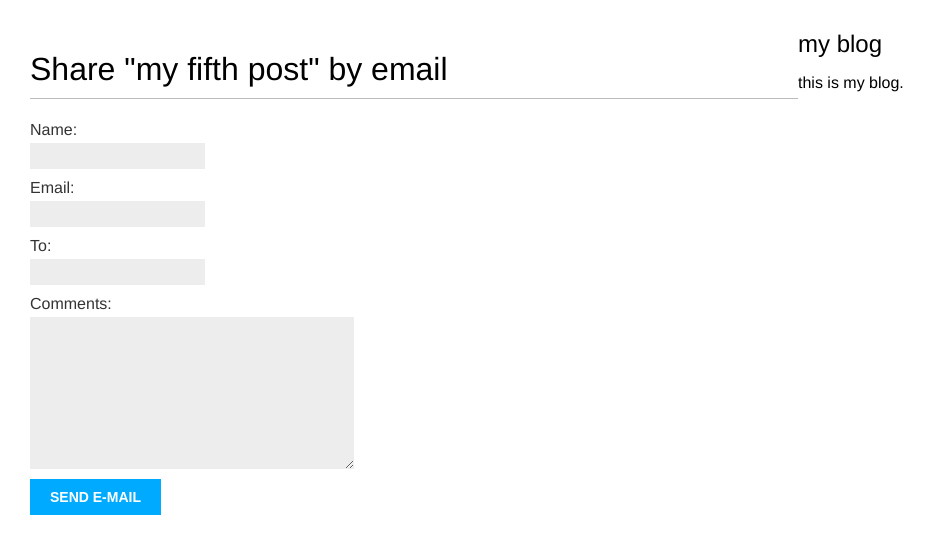
After one commit to ziadfox88/dddjango, a Django app: page /6/share/ in a window 1280 px wide. The commit adds this page. Shown: the top 554 px of the page, without its empty margins (0-936 px from the left). Run offline with Django 5.2, Linux system fonts and the light colour scheme; data comes from the database, SQL or seed files in the repository; both versions use the stored data as it was after the commit.

Commit message:
add email sender

```diff
--- /dev/null
+++ b/blog/forms.py
@@ -0,0 +1,9 @@
+from django import forms
+from django.core.mail import send_mail
+
+
+class EmailPostForm(forms.Form):
+    name = forms.CharField(max_length=25)
+    email = forms.EmailField()
+    to = forms.EmailField()
+    comments = forms.CharField(required=False, widget=forms.Textarea)
--- /dev/null
+++ b/blog/static/css/blog.css
@@ -0,0 +1,92 @@
+body {
+    margin:0;
+    padding:0;
+    font-family:helvetica, sans-serif;
+}
+
+a {
+    color:#00abff;
+    text-decoration:none;
+}
+
+h1 {
+    font-weight:normal;
+    border-bottom:1px solid #bbb;
+    padding:0 0 10px 0;
+}
+
+h2 {
+    font-weight:normal;
+    margin:30px 0 0;
+}
+
+#content {
+    float:left;
+    width:60%;
+    padding:0 0 0 30px;
+}
+
+#sidebar {
+    float:right;
+    width:30%;
+    padding:10px;
+    background:#efefef;
+    height:100%;
+}
+
+p.date {
+    color:#ccc;
+    font-family: georgia, serif;
+    font-size: 12px;
+    font-style: italic;
+}
+
+/* pagination */
+.pagination {
+    margin:40px 0;
+    font-weight:bold;
+}
+
+/* forms */
+label {
+    float:left;
+    clear:both;
+    color:#333;
+    margin-bottom:4px;
+}
+input, textarea {
+    clear:both;
+    float:left;
+    margin:0 0 10px;
+    background:#ededed;
+    border:0;
+    padding:6px 10px;
+    font-size:12px;
+}
+input[type=submit] {
+    font-weight:bold;
+    background:#00abff;
+    color:#fff;
+    padding:10px 20px;
+    font-size:14px;
+    text-transform:uppercase;
+}
+.errorlist {
+    color:#cc0033;
+    float:left;
+    clear:both;
+    padding-left:10px;
+}
+
+/* comments */
+.comment {
+    padding:10px;
+}
+.comment:nth-child(even) {
+    background:#efefef;
+}
+.comment .info {
+    font-weight:bold;
+    font-size:12px;
+    color:#666;
+}
--- a/blog/templates/post_detail.html
+++ b/blog/templates/post_detail.html
@@ -10,4 +10,7 @@
         Published {{ post.publish }} by {{ post.author }}
     </p>
     {{ post.body|linebreaks }}
+    <p>
+        <a href="{% url 'post_share' post.id %}">Share this post</a>
+    </p>
 {% endblock content %}
--- /dev/null
+++ b/blog/templates/post_share.html
@@ -0,0 +1,20 @@
+{% extends "layout.html" %}
+
+{% block title %}
+    Share a post
+{% endblock title %}
+
+{% block content %}
+    {% if sent %}
+        <h1>Post shared successfully</h1>
+        <p> "{{post.title}}" was successfully send to {{ form.cleaned_date.to }}. </p>
+        <a href="{% url 'post_list' %}">Back to the post list</a>
+    {% else %}
+        <h1>Share "{{post.title}}" by email </h1>
+        <form  method="post">
+            {{ form.as_p }}
+            {% csrf_token %}
+            <input type="submit" value="Send e-mail">
+        </form>
+    {% endif %}
+{% endblock content %}
--- a/blog/urls.py
+++ b/blog/urls.py
@@ -7,4 +7,5 @@ urlpatterns = [
     #path('', views.post_list , name='post_list'),
     path('', views.PostListView.as_view(), name='post_list'),
     path('<int:year>/<int:month>/<int:day>/<slug:post>/', views.post_detail , name='post_detail'),
+    path('<int:post_id>/share/', views.post_share, name='post_share'),
 ]
--- a/blog/views.py
+++ b/blog/views.py
@@ -3,6 +3,8 @@ from django.http import HttpResponse,Http404
 from .models import Post
 from django.core.paginator import Paginator,EmptyPage,PageNotAnInteger
 from django.views.generic import ListView
+from django.core.mail import send_mail
+from .forms import EmailPostForm
 
 
 # Create your views here.
@@ -34,3 +36,25 @@ def post_detail(request,year, month, day, post):
                             publish__day=day,
                             slug=post)
     return render(request, 'post_detail.html', {'post': post})
+
+def post_share(request, post_id):
+    # Retrieve post by id
+    post = get_object_or_404(Post, id=post_id, status=Post.Status.PUBLISHED)
+    sent = False
+
+    if request.method == 'POST':
+        # Form was submitted
+        form = EmailPostForm(request.POST)
+        if form.is_valid():
+            # Form fields passed validation
+            cd = form.cleaned_data
+            post_url = request.build_absolute_uri(post.get_absolute_url())
+            subject = f"{cd['name']} recommends you read {post.title}"
+            message = f"Read {post.title} at {post_url}\n\n{cd['name']}\'s comments: {cd['comments']}"
+            send_mail(subject, message, 'ziadfox888@gmail.com', [cd['to']])
+            sent = True
+    else:
+        form = EmailPostForm()
+    return render(request, 'post_share.html', {'post': post,
+                                                'form': form,
+                                                'sent': sent})
--- a/mysite/urls.py
+++ b/mysite/urls.py
@@ -19,5 +19,5 @@ from django.urls import path,include
 
 urlpatterns = [
     path('admin/', admin.site.urls),
-    path('blog/', include('blog.urls')),
+    path('', include('blog.urls')),
 ]
```
Also changed, not shown: mysite/settings.py (+9 -0 lines), db.sqlite3.
